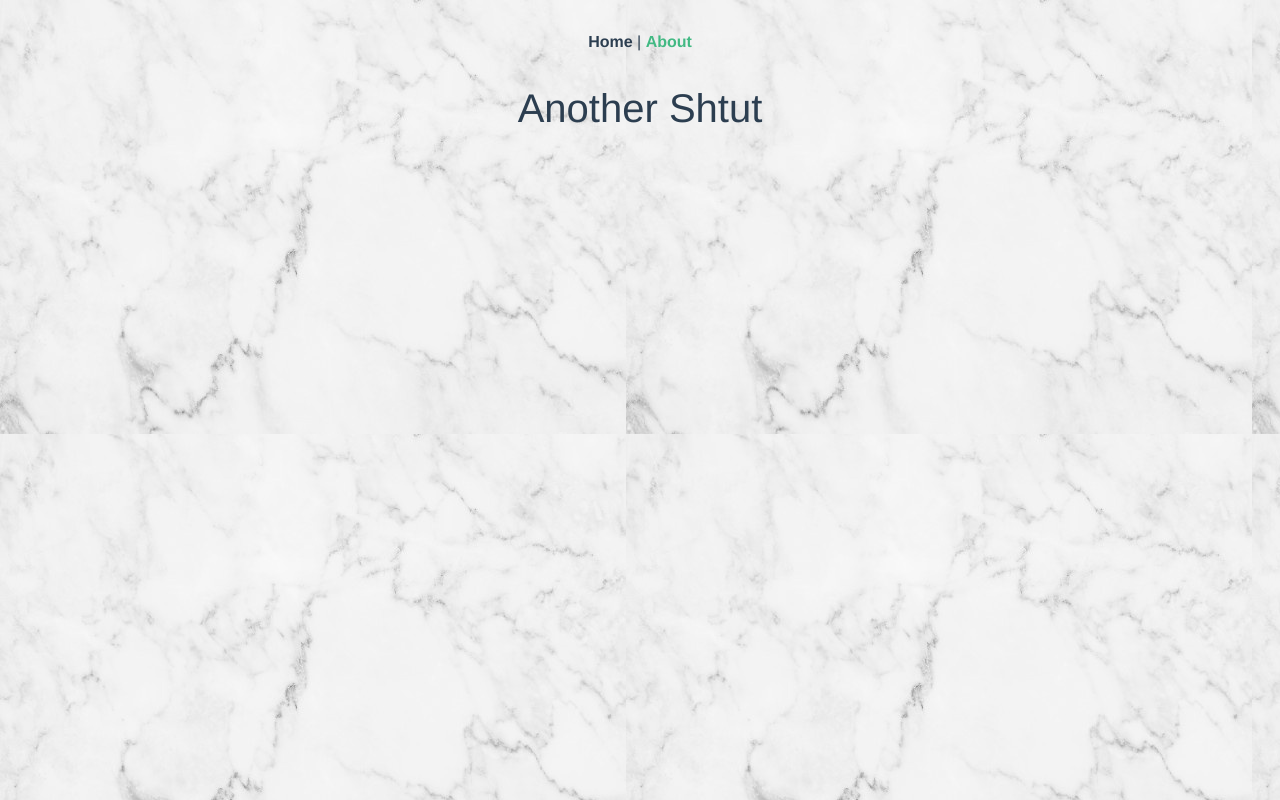
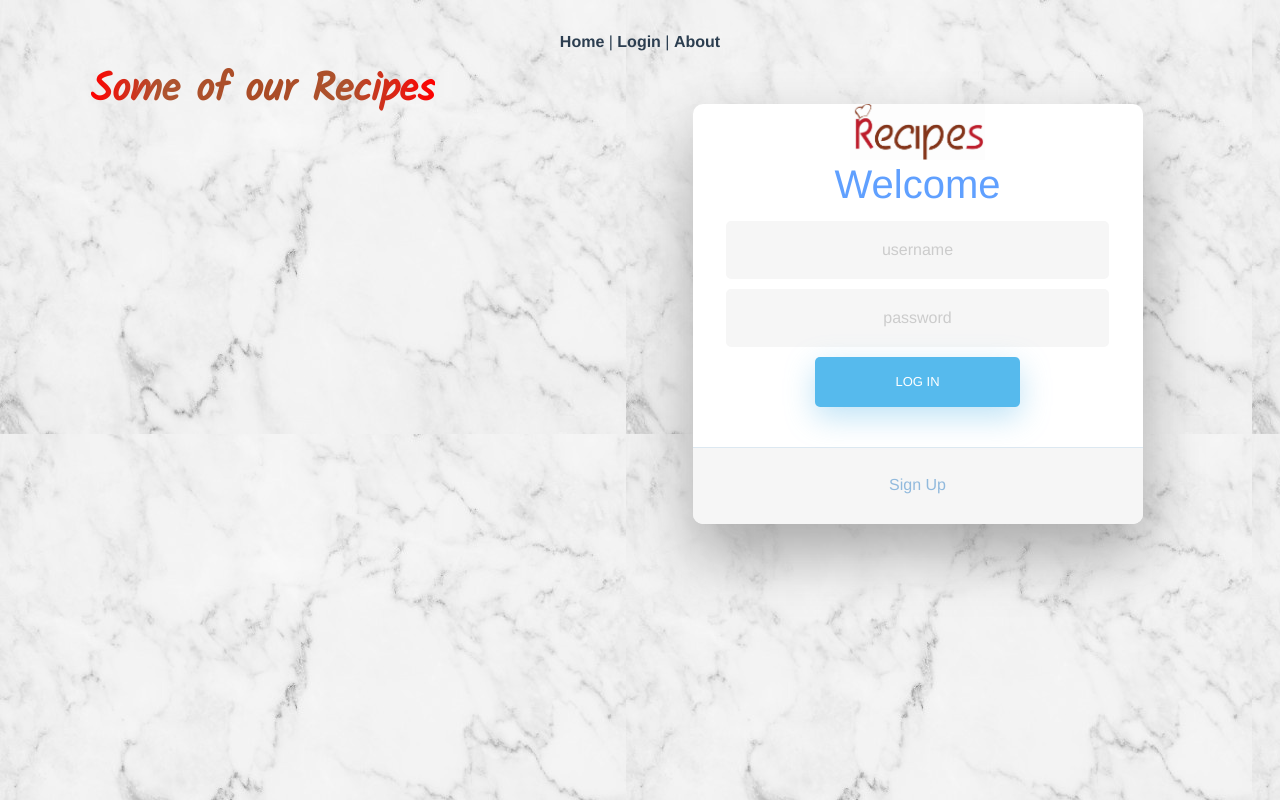
Before and after one commit to SISE-Web-Development-Environments/assignment-3-3-yuval_gal_ass3-1, a Vue app: page /shtut in a window 1280 px wide. Built offline with nearby package versions, Linux system fonts and the light colour scheme; what vue-async-computed would draw is missing.

Commit message:
added generic folder to hold generic js code, using it now for the login process
still have problems with the login, the cookie is not set as it should be,

```diff
--- a/src/App.vue
+++ b/src/App.vue
@@ -2,10 +2,13 @@
   <div id="app">
     <div id="nav">
       <router-link to="/">Home</router-link> |
-      <router-link to="/shtut">About</router-link>
+      <router-link to="/login">Login</router-link> |
+      <router-link to="/about">About</router-link>
     </div>
     <b-container>
-      <router-view/>
+      <transition name="slide" mode="out-in">
+        <router-view/>
+      </transition>
     </b-container>
   </div>
 </template>
@@ -35,4 +38,17 @@
     }
   }
 }
+
+.slide-enter-active{
+  transition: opacity 0.5s, transform 0.5s;
+}
+.slide-leave-active{
+  transition: opacity 1s, transform 1s;
+}
+
+.slide-enter,
+.slide-leave-to{
+  opacity: 3%;
+  transform: translateX(-30%);
+}
 </style>
--- /dev/null
+++ b/src/generic/login.js
@@ -0,0 +1,29 @@
+async function postData (url = '', data = {}) {
+  const response = await fetch (url, {
+    method: 'POST',
+    mode: 'cors',
+    cache: 'no-cache',
+    credentials: 'same-origin',
+    headers: {
+      'Content-Type': 'application/json'
+    },
+    redirect: 'follow',
+    referrerPolicy: 'no-referrer',
+    body: JSON.stringify (data)
+  });
+  return response.json ();
+}
+
+async function login(username, password) {
+  console.log(username,password)
+  const success = await postData('http://localhost/user/Login', {username: username, password: password})
+  console.log(success);
+  if (success.username) {
+    return {status: "success", message: success.username};
+  } else {
+    return {status: "failure", message: success.message};
+  }
+}
+
+
+export default {login}
--- a/src/router/index.js
+++ b/src/router/index.js
@@ -1,6 +1,7 @@
 import Vue from 'vue'
 import VueRouter from 'vue-router'
 import HomePage from '../views/HomePage.vue'
+import LoginPage from '../views/LoginPage.vue'
 import Shtut from '../views/About.vue'
 
 Vue.use(VueRouter)
@@ -12,9 +13,19 @@ const routes = [
     component: HomePage
   },
   {
-    path: '/shtut',
+    path: '/about',
     name: 'About',
     component: Shtut
+  },
+  {
+    path: '/login',
+    name: 'Login',
+    component: LoginPage
+  },
+  {
+    path: '*',
+    name: 'default',
+    component: HomePage
   }
 ]
 
--- a/src/views/HomePage.vue
+++ b/src/views/HomePage.vue
@@ -29,33 +29,13 @@
 </template>
 
 <script>
-// import PreviewRecipe from '@/components/PreviewRecipe'
 import LoginComp from '@/components/Login'
 import { Carousel, Slide } from 'vue-carousel'
 import axios from 'axios'
 import PreviewRecipe from '../components/PreviewRecipe'
+import loginScript from '../generic/login'
 
-async function sleep(ms) {
-  return new Promise(resolve => setTimeout(resolve, ms));
-}
 
-async function postData (url = '', data = {}) {
-  console.log(data)
-  const response = await fetch (url, {
-    method: 'POST',
-    mode: 'cors',
-    cache: 'no-cache',
-    credentials: 'same-origin',
-    headers: {
-      'Content-Type': 'application/json'
-    },
-    redirect: 'follow',
-    referrerPolicy: 'no-referrer',
-    body: JSON.stringify (data)
-  });
-  console.log(response)
-  return response.json ();
-}
 
 async function getRecipesData () {
   let randomIds
@@ -116,15 +96,15 @@ export default {
   methods: {
     async login(username, password) {
       this.isFailedLogin = false;
-      console.log('Login')
-      const success = await postData('http://localhost/user/Login', {username: username, password: password})
-      console.log(success)
-      if (success.success) {
+      let {status, message} = await loginScript.login(username,password);
+      if(status === 'success')
+      {
         this.isLoggedin = true;
-        this.isFailedLogin = false;
-      } else {
-        this.failMessage = success.message;
+      }
+      else
+      {
         this.isFailedLogin = true;
+        this.failMessage = message;
       }
     }
   },
--- /dev/null
+++ b/src/views/LoginPage.vue
@@ -0,0 +1,44 @@
+<template>
+  <loginComp
+    :login="login"
+    :isLoggedIn="isLoggedin"
+    :failMessage="failMessage"
+    :isFailedLogin="isFailedLogin"
+  />
+</template>
+
+<script>
+  import loginComp from '@/components/Login.vue';
+  import loginScript from "../generic/login";
+
+  export default {
+    name: 'LoginPage',
+    data(){
+      return {
+        isLoggedin: false,
+        isFailedLogin: false,
+        failMessage: ''
+      }
+    },
+    components: {
+      loginComp
+    },
+    methods: {
+      async login(username, password) {
+        this.isFailedLogin = false;
+        let {status, message} = await loginScript.login(username,password);
+        if(status === "success")
+        {
+          console.log("stauts is: " + status)
+          this.isLoggedin = true;
+        }
+        else
+        {
+          console.log("stauts is: " + status)
+          this.isFailedLogin = true;
+          this.failMessage = message;
+        }
+      }
+    }
+  }
+</script>
```
Also changed, not shown: package.json (+7 -1 lines).
